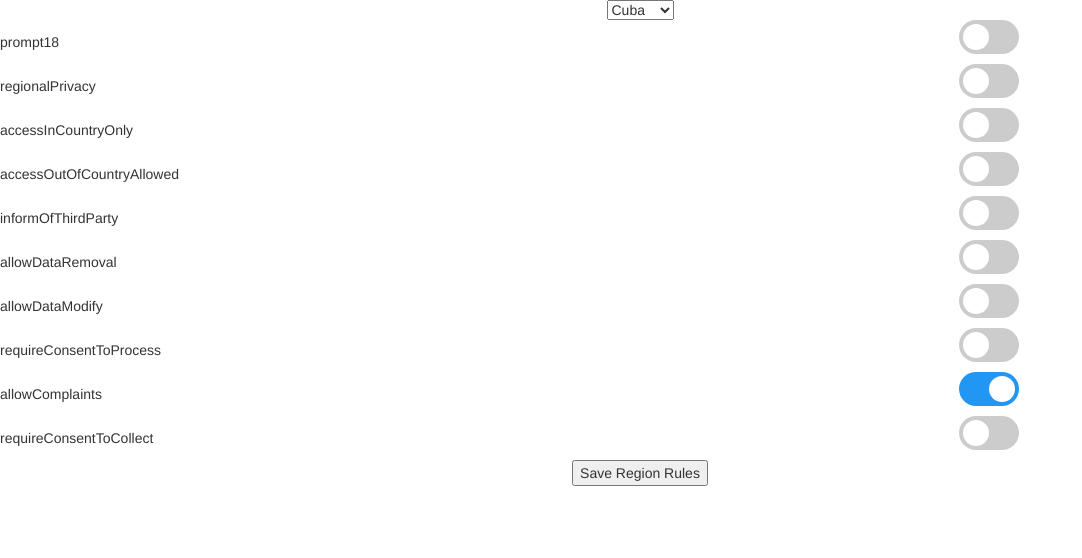
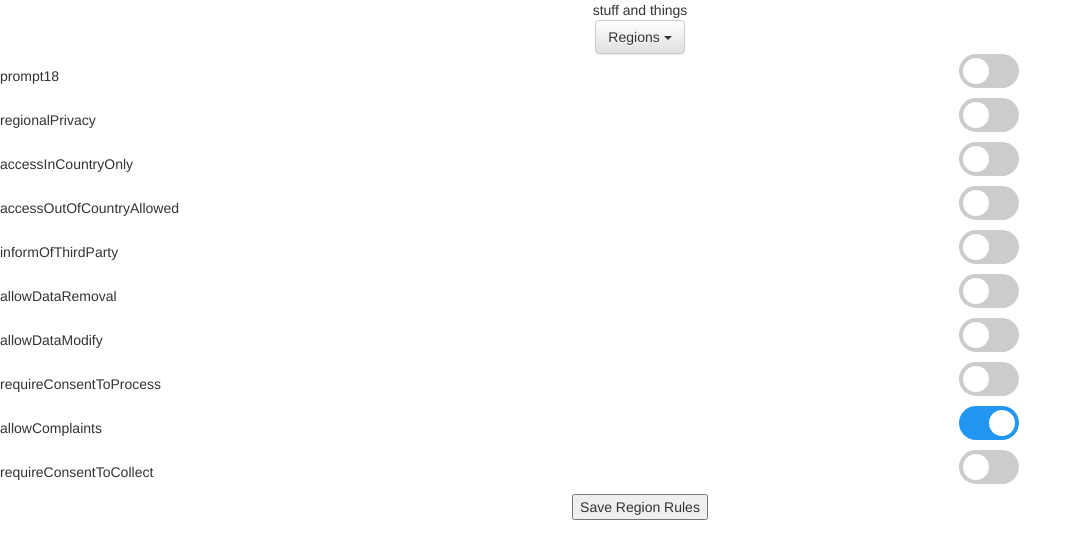
Before and after one commit to suni-masuno/t-wrecks, a React (Create React App) app: page / in a window 1280 px wide. Shown: the top 558 px of the page, without its empty margins (0-1082 px from the left). Built offline with nearby package versions, Linux system fonts and the light colour scheme.

Commit message:
fixing region dropdowm

```diff
--- a/src/components/RegionSelector.js
+++ b/src/components/RegionSelector.js
@@ -12,34 +12,23 @@ class RegionSelector extends Component{
     this.state = { };
   }
 
-  onSelect = event => {
-    console.log(event);
-    this.setState((previousState) => ({
-      region: event.target.value
-    }))
-    console.log(this.state);
-  };
-
   render() {
-
     return (
       <div>
-          <select onChange={this.onSelect} title='Regions' id="bg-nested-dropdown">
+          <div>stuff and things</div>
+          <DropdownButton title='Regions' id="bg-nested-dropdown">
             {
               Object.keys(this.props.ruleSet).map((region) => {
-                return <option key={region} >{region}</option>
+                return <MenuItem onClick={() => this.setState((prevState) => ({
+                  selectedRegion: region,
+                  })
+                )} key={region} >{region}</MenuItem>
               })
             }
-          </select>
+          </DropdownButton>
       </div>
     )
   }
 }
 
 export default RegionSelector;
-
-{/*{*/}
-{/*regions.map((region) => {*/}
-{/*return <MenuItem value={region}>{region}</MenuItem>*/}
-{/*})*/}
-{/*}*/}
```
